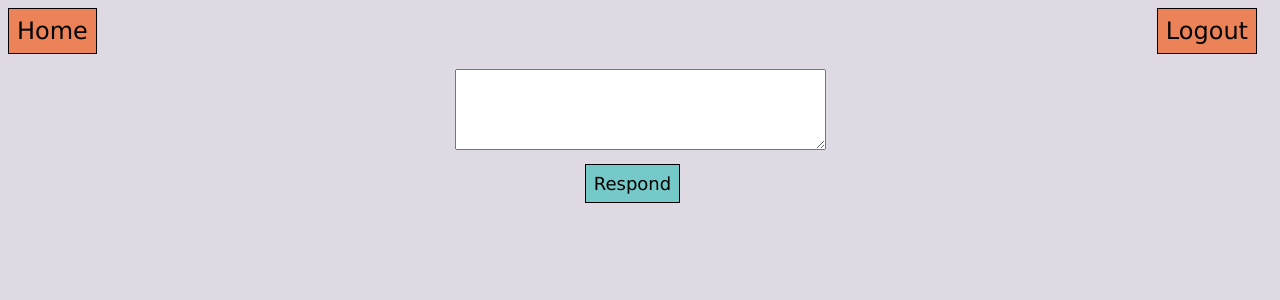
After one commit to alessandrofiorella-adelphi/software-testing-devspace, a Flask app: template templates/respond.html in a window 1280 px wide. The commit adds this page. Shown: the top 300 px of the page. Run offline with Flask 3, Linux system fonts and the light colour scheme; the template is opened without the code that fills it: values that come from a table or form of the project are taken from there, others are empty; data comes from the database, SQL or seed files in the repository.

Commit message:
Updated the Developer dashboard so that there is a "Response" button on both approved and rejected comments. Added a "respond.html" page that copies our existing "comment.html"

```diff
--- a/templates/dev.html
+++ b/templates/dev.html
@@ -118,6 +118,9 @@
                                 <div class="feedback-item-cell"> {{ comment.comment }} </div>
                                 <div class="feedback-item-cell"> {{ comment.user.fname}} {{ comment.user.lname }}</div>
                                 <div class="feedback-item-cell">
+                                    <form action="{{ url_for('respond', id=comment.id) }}" method="POST" style="display:inline;">
+                                        <button type="submit" class="button">Respond</button>
+                                    </form>
                                     <form action="{{ url_for('rejectFeedback', id=comment.id) }}" method="POST" style="display:inline;">
                                         <button type="submit" class="button"> Reject Feedback </button>
                                     </form>
@@ -136,6 +139,9 @@
                             <div class="feedback-item-cell"> {{ comment.comment }} </div>
                             <div class="feedback-item-cell"> {{ comment.user.fname}} {{ comment.user.lname }}</div>
                             <div class="feedback-item-cell">
+                                <form action="{{ url_for('respond', id=comment.id) }}" method="POST" style="display:inline;">
+                                    <button type="submit" class="button">Respond</button>
+                                </form>
                                 <form action="{{ url_for('acceptFeedback', id=comment.id) }}" method="POST" style="display:inline;">
                                     <button type="submit" class="button"> Approve Feedback </button>
                                 </form>
--- /dev/null
+++ b/templates/respond.html
@@ -0,0 +1,20 @@
+{% extends "base.html" %}
+{% block title %}Home Page{% endblock %}
+{% block body_id %}homeBody{% endblock %}
+{% block content %}
+
+<div class="navbar" id="loginButtons">
+    <a href="{{ url_for('logout') }}">Logout</a>
+</div>
+
+<div class="navbar">
+    <a href="{{ url_for('home') }}">Home</a>
+</div>
+<center>
+<form action="{{ url_for('giveFeedback', id=build.id) }}" method="POST" style="display:inline;">
+    <textarea name="comment" rows = "5" cols = "50" required> </textarea>
+    <br>
+    <button type="submit" class="button">Respond</button>
+</form>
+</center>
+{% endblock %}
```
